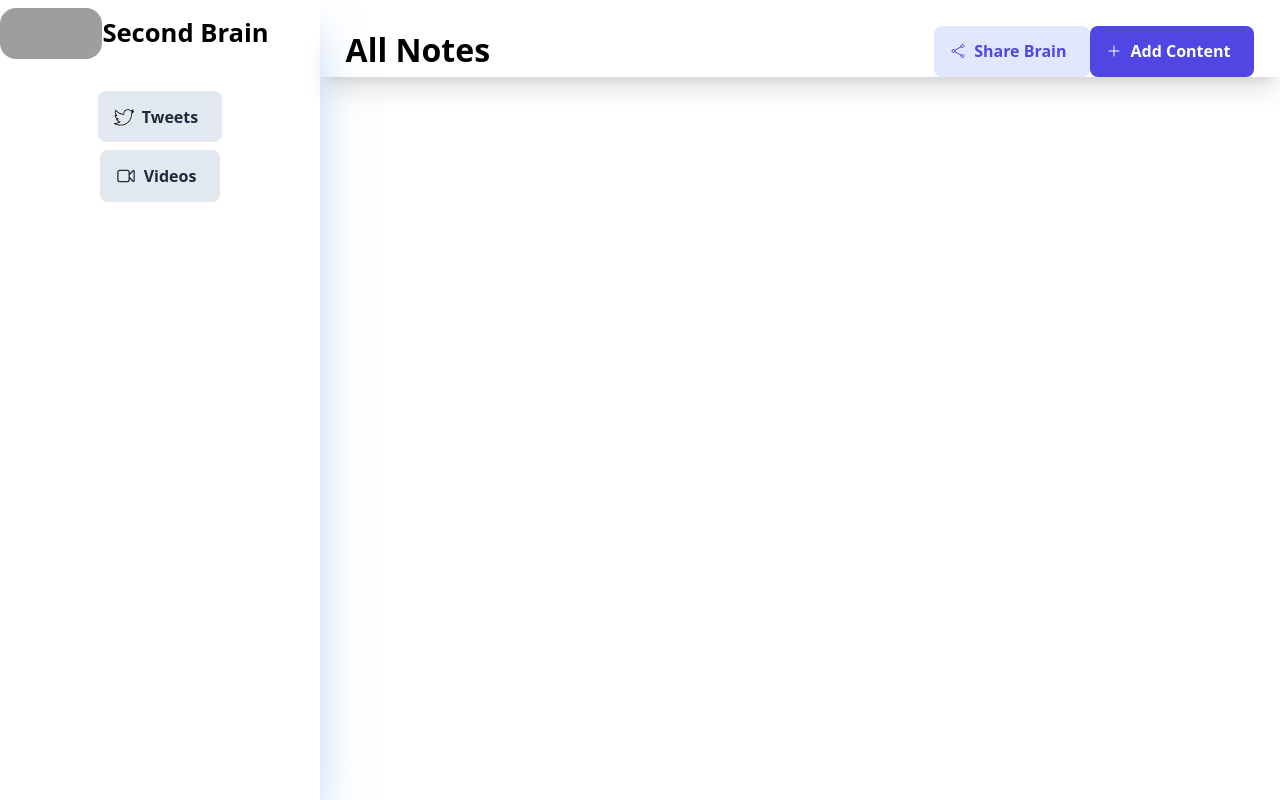
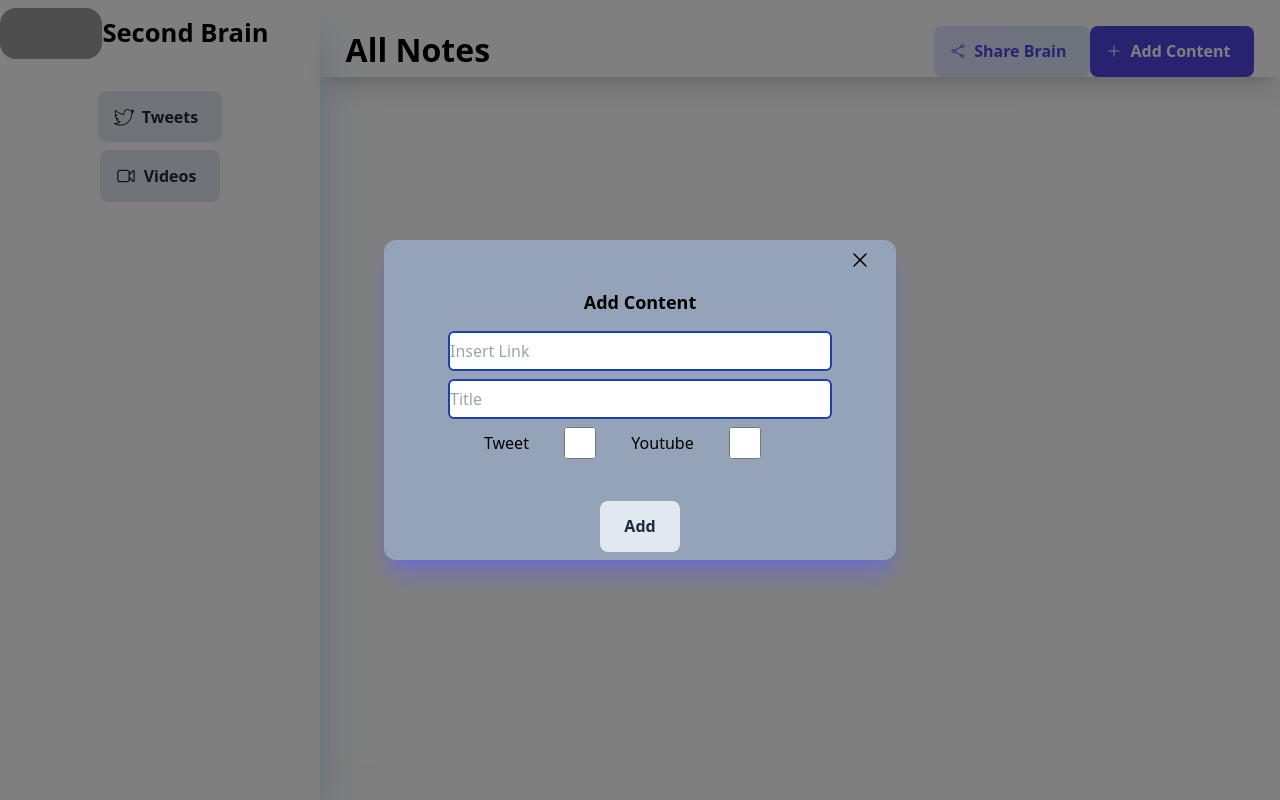
Before and after one commit to SinghaAnirban005/MemoryQuilt-FE, a React (Vite) app in the folder memory-fe/: page /home in a window 1280 px wide. Both pictures are taken after a click on the button "Add Content". Built offline with nearby package versions, Linux system fonts and the light colour scheme; grey boxes are pictures that could not be loaded.

Commit message:
Opacity and modal

```diff
--- a/memory-fe/src/components/ui/Button.tsx
+++ b/memory-fe/src/components/ui/Button.tsx
@@ -23,7 +23,7 @@ const variantStyles = {
 }
 
 export const Button = forwardRef<HTMLButtonElement, ButtonInterface>((props, ref) => {
-    return <button className={sizeStyles[props.size] + " " + variantStyles[props.variant]} type={props.type} ref={ref} >
+    return <button className={sizeStyles[props.size] + " " + variantStyles[props.variant]} type={props.type} onClick={props.onClick} ref={ref} >
         <div className="flex items-center">
         <span className="text-xs">
             {props.startIcon}
--- a/memory-fe/src/components/ui/ContentModal.tsx
+++ b/memory-fe/src/components/ui/ContentModal.tsx
@@ -3,6 +3,7 @@ import { useState } from "react"
 import { useForm, SubmitHandler } from "react-hook-form"
 import { Input } from "./Input"
 import { Button } from "./Button"
+import { CloseIcon } from "../../icons/CloseIcon"
 
 interface Modal {
     isOpen: boolean
@@ -44,7 +45,11 @@ export const ContentModal = (props: Modal) => {
     }
 
     return props.isOpen ? (
-        <form onSubmit={handleSubmit(addContent)} className="flex flex-col h-[25vw] rounded-xl shadow-xl w-[40vw] justify-center items-center bg-slate-400">
+        <form onSubmit={handleSubmit(addContent)} className="flex flex-col h-[25vw] rounded-xl shadow-xl shadow-indigo-500/50 w-[40vw] justify-around items-center bg-slate-400">
+            <div className="flex justify-end pr-6 w-[100%] cursor-pointer">
+                <CloseIcon size="lg" />
+            </div>
+
             <div className="text-lg font-bold">
                 Add Content
             </div>
--- /dev/null
+++ b/memory-fe/src/icons/CloseIcon.tsx
@@ -0,0 +1,17 @@
+interface CloseIconProps {
+    size: "sm" | "md" | "lg",
+}
+
+const sizeVariants = {
+    "sm": "size-2",
+    "md": "size-4",
+    "lg": "size-6"
+}
+
+export const CloseIcon = (props: CloseIconProps) => {
+    return (
+        <svg xmlns="http://www.w3.org/2000/svg" fill="none" viewBox="0 0 24 24" stroke-width="1.5" stroke="currentColor" className={sizeVariants[props.size]}>
+            <path stroke-linecap="round" stroke-linejoin="round" d="M6 18 18 6M6 6l12 12" />
+        </svg>
+    )
+}
--- a/memory-fe/src/main.tsx
+++ b/memory-fe/src/main.tsx
@@ -7,7 +7,6 @@ import { Home } from './components/ui/Home.tsx'
 import { Login } from './components/ui/Login'
 import { Signup } from './components/ui/Signup.tsx'
 import { Provider } from 'react-redux'
-import { ContentModal } from './components/ui/ContentModal.tsx'
 import store from './store/Store.ts'
 
 const router = createBrowserRouter([
--- a/memory-fe/src/pages/Brains.tsx
+++ b/memory-fe/src/pages/Brains.tsx
@@ -1,49 +1,94 @@
+import React, { useState } from "react";
+import { Card } from "../components/ui/Card";
+import { Button } from "../components/ui/Button";
+import { ShareIcon } from "../icons/ShareIcon";
+import { AddIcon } from "../icons/AddIcon";
+import { ContentModal } from "../components/ui/ContentModal";
+
 interface Brains {
-    size : "md" | "sm" | "lg",
-    content: any[]
+  size: "md" | "sm" | "lg";
+  content: any[];
 }
 
-import { Card } from "../components/ui/Card"
-import { Button } from "../components/ui/Button"
-import { ShareIcon } from "../icons/ShareIcon"
-import { AddIcon } from "../icons/AddIcon"
-
 const fontVariant = {
-    "sm": "flex text-[2vw] font-bold",
-    "md": "flex text-[2.5vw] font-bold",
-    "lg": "flex text-[5vw] font-bold"
-}
+  sm: "flex text-[2vw] font-bold",
+  md: "flex text-[2.5vw] font-bold",
+  lg: "flex text-[5vw] font-bold",
+};
 
 export const Brains = (props: Brains) => {
+  // State to manage the visibility of the modal
+  const [isModalVisible, setIsModalVisible] = useState(false);
+
+  const openModal = () => setIsModalVisible(true);
+  const closeModal = () => setIsModalVisible(false);
 
   return (
-        <div className="flex flex-col h-[100%]">
+    <div className="flex flex-col h-[100%] relative">
+      {/* Modal with a backdrop */}
+      {isModalVisible && (
+        <>
+          <div
+            className="fixed inset-0 bg-black bg-opacity-50 z-40"
+            onClick={closeModal}
+          ></div>
+          <div className="fixed inset-0 flex items-center justify-center z-50">
+            <ContentModal isOpen={isModalVisible} />
+          </div>
+        </>
+      )}
+
       <div className="flex justify-between mt-[2vw] px-[2vw] shadow-xl">
-                <span className={fontVariant[props.size]}>
-                    All Notes
-                </span>
+        <span className={fontVariant[props.size]}>All Notes</span>
         <div className="flex justify-between min-w-[22vw]">
-                    <Button title={"Share Brain"} size="md" startIcon={<ShareIcon size="md" />} type="button" variant="secondary" />
-                    <Button title={'Add Content'} size="md" startIcon={<AddIcon size="md" />} type="button" variant="primary"  />
+          <Button
+            title={"Share Brain"}
+            size="md"
+            startIcon={<ShareIcon size="md" />}
+            type="button"
+            variant="secondary"
+          />
+          <Button
+            title={"Add Content"}
+            size="md"
+            startIcon={<AddIcon size="md" />}
+            type="button"
+            variant="primary"
+            onClick={openModal}
+          />
         </div>
       </div>
       <ul className="flex overflow-y-auto h-[100%] gap-2 flex-wrap px-4 mt-2 justify-between">
-              {
-                props.content.map((item, index) => {
-                    const date = new Date(item.createdAt)
-                    const formattedDate1 = date.toLocaleDateString('en-GB', {
-                        day: '2-digit',
-                        month: '2-digit',
-                        year: 'numeric'
+        {props.content.map((item, index) => {
+          const date = new Date(item.createdAt);
+          const formattedDate1 = date.toLocaleDateString("en-GB", {
+            day: "2-digit",
+            month: "2-digit",
+            year: "numeric",
           });
           return (
             <div key={index}>
-                            {item.type === "tweet" ? <Card title={item.title} contentType={item.type} url={item.link} size="md" createdOn={formattedDate1}  /> : <Card title={item.title} contentType={item.type} url={item.link} size="sm" createdOn={formattedDate1} />}
+              {item.type === "tweet" ? (
+                <Card
+                  title={item.title}
+                  contentType={item.type}
+                  url={item.link}
+                  size="md"
+                  createdOn={formattedDate1}
+                />
+              ) : (
+                <Card
+                  title={item.title}
+                  contentType={item.type}
+                  url={item.link}
+                  size="sm"
+                  createdOn={formattedDate1}
+                />
+              )}
             </div>
-                    )
-                })
-              }
+          );
+        })}
       </ul>
     </div>
-    )
-}
+  );
+};
```
Lines whose indentation alone changed are shown as unchanged.
